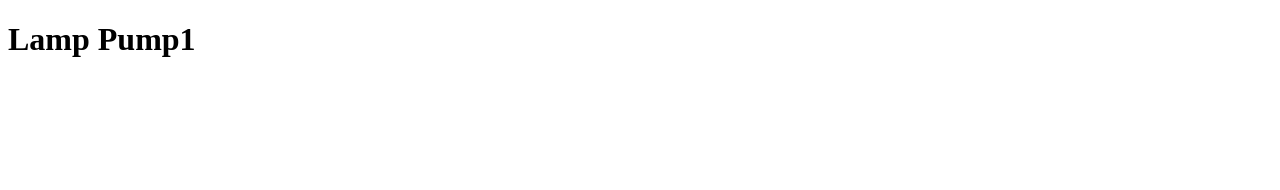
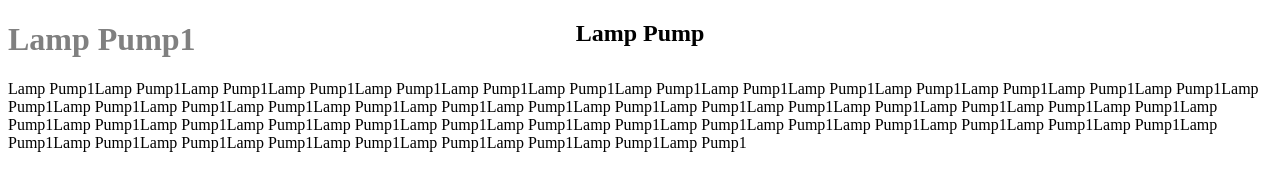
Before and after one commit to rsvid/pump, a plain HTML site: page index.html in a window 1280 px wide. Drawn offline with Linux system fonts and the light colour scheme.

Commit message:
index.html

```diff
--- a/index.html
+++ b/index.html
@@ -6,10 +6,28 @@
           content="width=device=width, user-scalable=no, initial-scale=1.0, maximum-scale=1.0, minimum-scale=1.0">
     <meta http-equiv="X-UA-Compatible" content="ie=edge">
     <title>Pump</title>
+    <style>
+        header {
+            position: fixed;
+            top: 0;
+            left: 0;
+            width: 100%;
+            background-color: rgba(255, 255, 255, 0.5);
+            padding: 20px 0;
+            text-align: center;
+            font-size: 24px;
+            font-weight: bold;
+            z-index: 1000;
+        }
+    </style>
 </head>
 <body>
+    <header>
+        Lamp Pump
+    </header>
     <div id="main">
         <h1>Lamp Pump1</h1>
+        <p>Lamp Pump1Lamp Pump1Lamp Pump1Lamp Pump1Lamp Pump1Lamp Pump1Lamp Pump1Lamp Pump1Lamp Pump1Lamp Pump1Lamp Pump1Lamp Pump1Lamp Pump1Lamp Pump1Lamp Pump1Lamp Pump1Lamp Pump1Lamp Pump1Lamp Pump1Lamp Pump1Lamp Pump1Lamp Pump1Lamp Pump1Lamp Pump1Lamp Pump1Lamp Pump1Lamp Pump1Lamp Pump1Lamp Pump1Lamp Pump1Lamp Pump1Lamp Pump1Lamp Pump1Lamp Pump1Lamp Pump1Lamp Pump1Lamp Pump1Lamp Pump1Lamp Pump1Lamp Pump1Lamp Pump1Lamp Pump1Lamp Pump1Lamp Pump1Lamp Pump1Lamp Pump1Lamp Pump1Lamp Pump1Lamp Pump1Lamp Pump1Lamp Pump1</p>
     </div>
     <script src="https://telegram.org/js/telegram-web-app.js"></script>
 </body>
```
